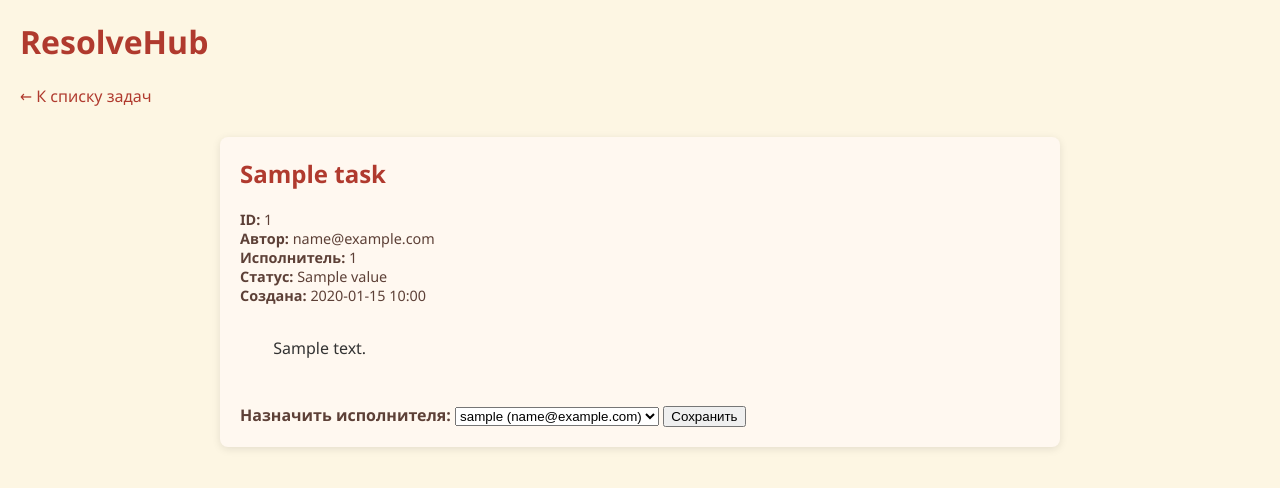
After one commit to holodnyisiemens/ResolveHub, a FastAPI app: template app/templates/task_detail.html in a window 1280 px wide. The commit adds this page. Shown: the top 488 px of the page. Run offline with FastAPI, Linux system fonts and the light colour scheme; the template is opened without the code that fills it: most values are stand-ins (such as "Sample title", 1, 10 or a date in 2020); parts of the project's set-up code (start-up, migrations or seed data) failed here and were passed over.

Commit message:
Ветка для возможности сохранить изменения

```diff
--- /dev/null
+++ b/app/templates/task_detail.html
@@ -0,0 +1,86 @@
+<!DOCTYPE html>
+<html lang="en">
+<head>
+    <meta charset="UTF-8">
+    <title>ResolveHub – задача {{ task.id }}</title>
+    <link rel="stylesheet" href="/static/css/tasks.css">
+    <style>
+        .task-card {
+            max-width: 800px;
+            margin: 20px auto;
+            background-color: #fff8f0;
+            padding: 20px;
+            border-radius: 8px;
+            box-shadow: 0 2px 8px rgba(0,0,0,0.1);
+        }
+        .task-card h2 {
+            margin-top: 0;
+            color: #b03a2e;
+        }
+        .task-meta {
+            font-size: 0.9rem;
+            color: #5d4037;
+            margin-bottom: 10px;
+        }
+        .task-description {
+            white-space: pre-wrap;
+            margin-bottom: 20px;
+        }
+        .assign-form {
+            margin-top: 20px;
+        }
+        .assign-form label {
+            font-weight: bold;
+            color: #5d4037;
+        }
+        .assign-form select, .assign-form button {
+            margin-top: 5px;
+        }
+        .back-link {
+            display: inline-block;
+            margin: 10px 0;
+            color: #b03a2e;
+            text-decoration: none;
+        }
+        .back-link:hover {
+            text-decoration: underline;
+        }
+    </style>
+</head>
+<body>
+<h1>ResolveHub</h1>
+
+<a href="/tasks/" class="back-link">← К списку задач</a>
+
+<div class="task-card">
+    <h2>{{ task.title }}</h2>
+
+    <div class="task-meta">
+        <div><strong>ID:</strong> {{ task.id }}</div>
+        <div><strong>Автор:</strong> {{ task.creator_email }}</div>
+        <div><strong>Исполнитель:</strong> {{ task.assignee_id or '-' }}</div>
+        <div><strong>Статус:</strong> {{ task.status.value }}</div>
+        <div><strong>Создана:</strong> {{ task.created_at.strftime("%Y-%m-%d %H:%M") }}</div>
+    </div>
+
+    <div class="task-description">
+        {{ task.description or 'Описание отсутствует' }}
+    </div>
+
+    <!-- Форма назначения исполнителя -->
+    <form method="post" class="assign-form">
+        <label for="assignee_id">Назначить исполнителя:</label>
+        <select name="assignee_id" id="assignee_id">
+            <option value="">— не назначен —</option>
+            {% for emp in employees %}
+                <option value="{{ emp.id }}" {% if task.assignee_id == emp.id %}selected{% endif %}>
+                    {{ emp.username }} ({{ emp.email }})
+                </option>
+            {% endfor %}
+        </select>
+        <button type="submit">Сохранить</button>
+    </form>
+</div>
+
+</body>
+</html>
--- a/app/templates/tasks.html
+++ b/app/templates/tasks.html
@@ -47,7 +47,11 @@
             <tbody>
                 {% for task in tasks %}
                 <tr>
-                    <td>{{ task.title }}</td>
+                    <td>
+                        <a href="/tasks/{{ task.id }}/">
+                            {{ task.title }}
+                        </a>
+                    </td>
                     <td>{{ task.description or '' }}</td>
                     <td>{{ task.creator_email }}</td>
                     <td>{{ task.assignee_id or '-' }}</td>
```
Also changed, not shown: app/pages/tasks_page.py (+42 -3 lines), app/services/task_service.py (+25 -0 lines), 1 other file.
